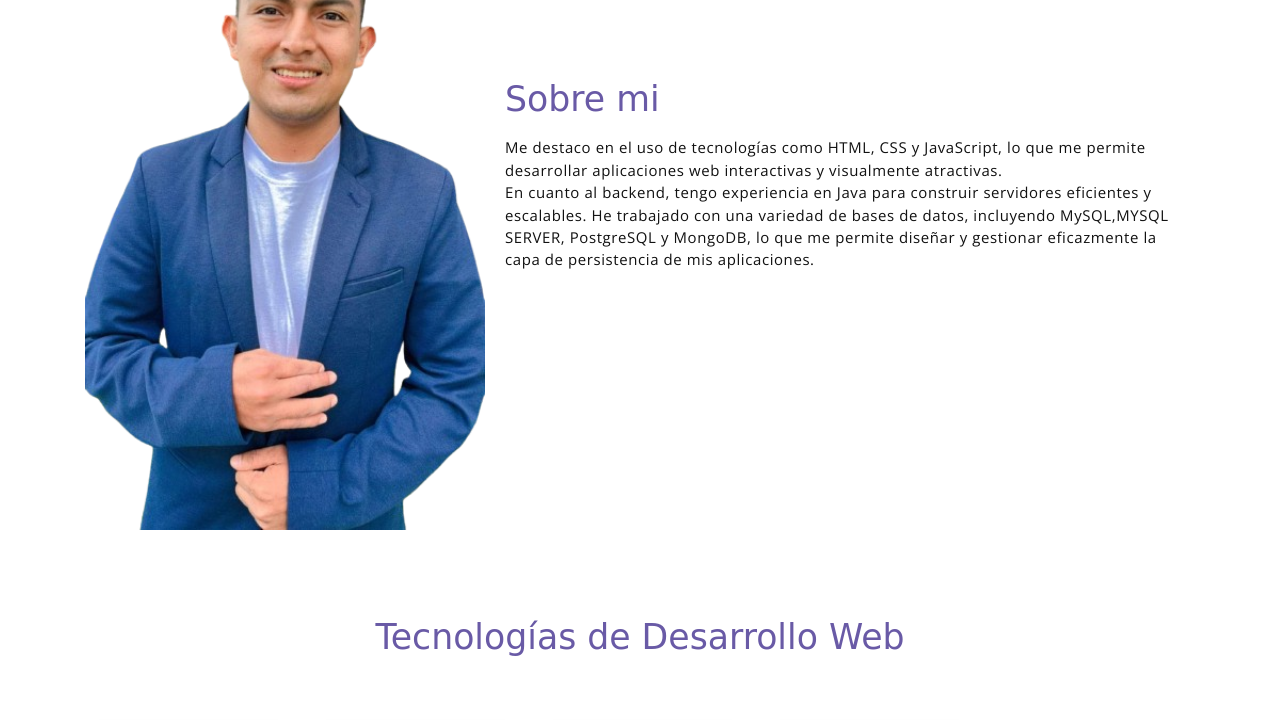
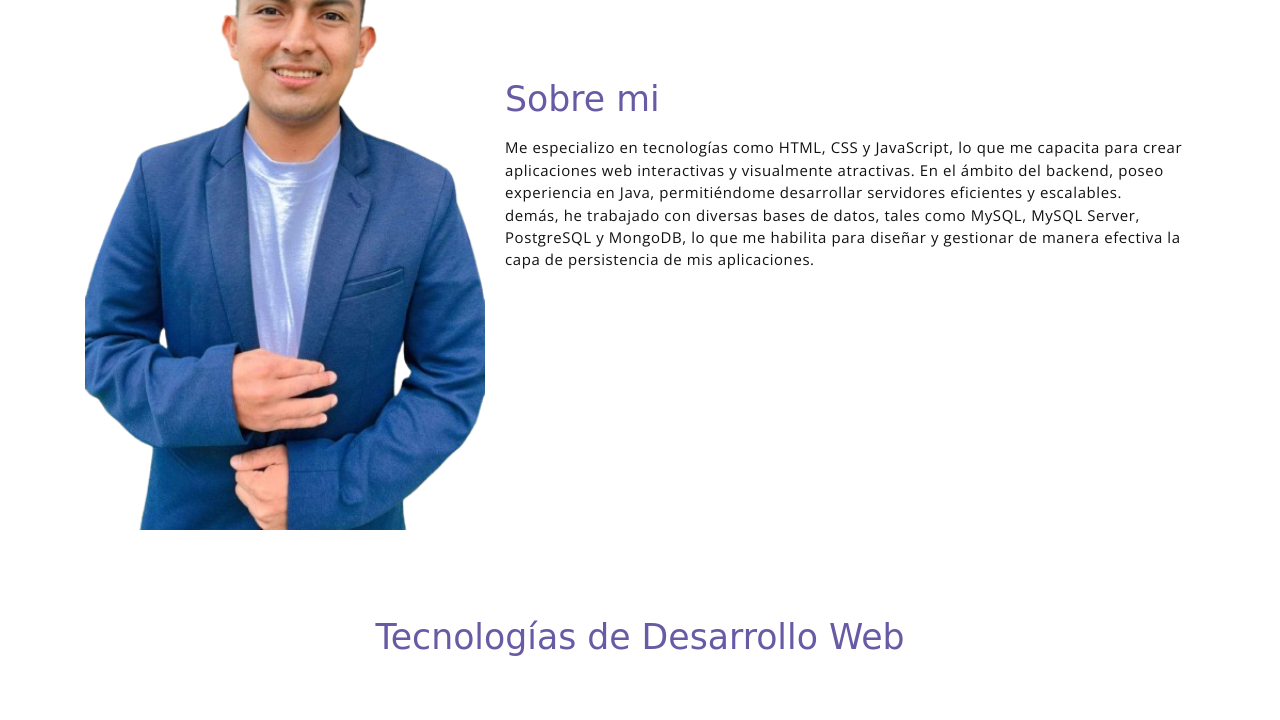
Before and after one commit to IvanAlexanderIzaJacho/portafolio, a plain HTML site: page index.html in a window 1280 px wide. Shown: the part 980-1700 px from the top of the page. Drawn offline with nearby package versions, Linux system fonts and the light colour scheme; a web font is replaced by a local one.

Commit message:
actualizacion final

```diff
--- a/index.html
+++ b/index.html
@@ -69,9 +69,10 @@
                 <div class="about-caption">
                     <h2 class="section-title mb-3">Sobre mi</h2>
                     <p>
-                        Me destaco en el uso de tecnologías como HTML, CSS y JavaScript, lo que me permite desarrollar aplicaciones web interactivas y visualmente atractivas.
-                        <br> En cuanto al backend, tengo experiencia en Java para construir servidores eficientes y escalables.
-                        He trabajado con una variedad de bases de datos, incluyendo MySQL,MYSQL SERVER, PostgreSQL y MongoDB, lo que me permite diseñar y gestionar eficazmente la capa de persistencia de mis aplicaciones.
+                        Me especializo en tecnologías como HTML, CSS y JavaScript, lo que me capacita para crear aplicaciones web interactivas y visualmente atractivas.
+                        En el ámbito del backend, poseo experiencia en Java, permitiéndome desarrollar servidores eficientes y escalables.
+                        <br>demás, he trabajado con diversas bases de datos, tales como MySQL, MySQL Server, PostgreSQL y MongoDB, lo que me habilita para diseñar
+                         y gestionar de manera efectiva la capa de persistencia de mis aplicaciones.
                     </p>
                 </div>
             </div><!-- end of about wrapper -->
```
